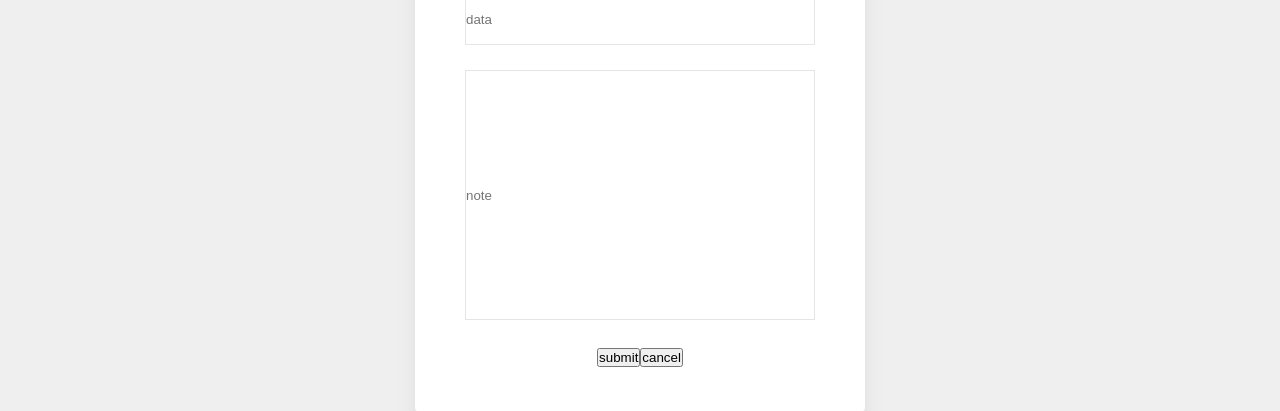
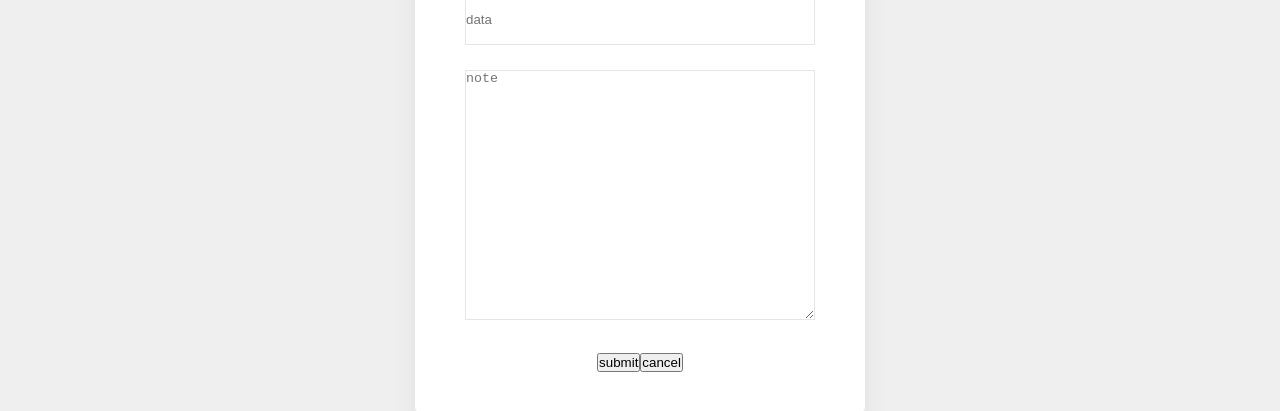
Before and after one commit to DireStraits01/notebook-react, a React (Create React App) app: page / in a window 1280 px wide. Both pictures are taken after a click on the button 640 px from the left and 48 px from the top of the page. Shown: the part 238-649 px from the top of the page. Built offline with nearby package versions, Linux system fonts and the light colour scheme.

Commit message:
change tag input to tag textarea

```diff
--- a/src/components/Main.module.css
+++ b/src/components/Main.module.css
@@ -9,6 +9,7 @@
 .main__addIcon {
   height: 5rem;
   width: 5rem;
+
   margin-top: 0.5rem;
   cursor: pointer;
   border-radius: 15%;
--- a/src/components/Popups.jsx
+++ b/src/components/Popups.jsx
@@ -27,7 +27,7 @@ function Popups({ open, onCancle, handleAddNote }) {
         </div>
         <div className={style.popups__input}>
           <p>
-            <input
+            <textarea
               placeholder="note"
               type="text"
               className={style.popups__body}
--- a/src/components/data/data.js
+++ /dev/null
@@ -1,6 +0,0 @@
-const cards = [
-  { title: 'first', text: 'hello world!!' },
-  { title: 'second', text: 'wats up!' },
-  { title: 'three', text: 'buy buy' },
-];
-export default cards;
```
